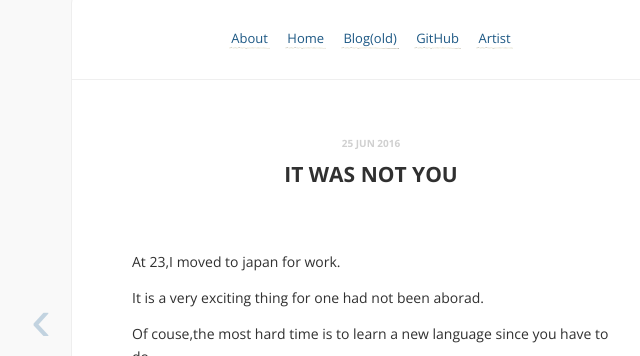
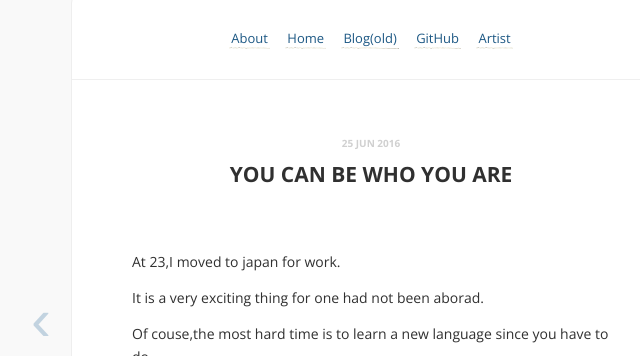
Before and after one commit to dinghing/dinghing.github.io, a Jekyll site: the page built from _posts/2016-07-05-work_in_japan.md, in a window 1280 px wide. Shown: the part 175-531 px from the top of the page, without its empty margins (269-909 px from the left). Built offline with Jekyll 4.4.1, drawn with Linux system fonts in a browser that asks for light colours; comment, search, counter and statistics services are not loaded.

Commit message:
Update and rename 2016-06-25-who you are.md to 2016-07-05-work_in_japan.md

```diff
--- a/_posts/2016-06-25-who you are.md
+++ b/_posts/2016-07-05-work_in_japan.md
@@ -1,6 +1,6 @@
 ---
 layout: post
-title: It Was Not You
+title: You can be who you are
 date: 2016-06-25 21:22:31
 disqus: y
 ---
```
